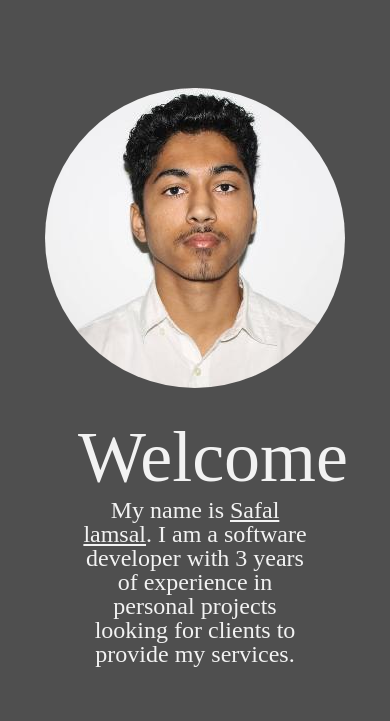
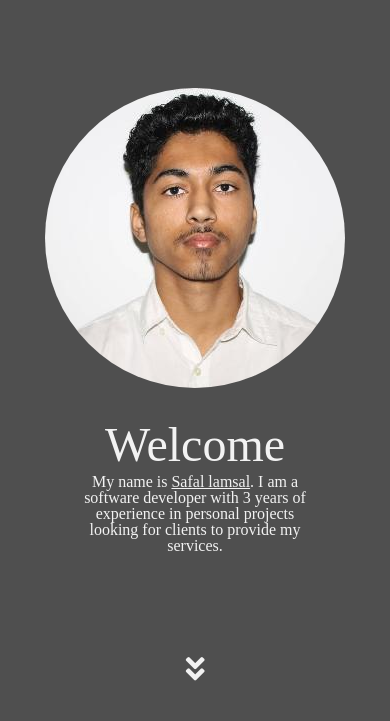
Before and after one commit to muedie/muedie.github.io, a plain HTML site: page index.html in a window 390 px wide. Shown: the part 66-787 px from the top of the page. Drawn offline with Linux system fonts and the light colour scheme.

Commit message:
alignment fix

```diff
--- a/css/style.css
+++ b/css/style.css
@@ -211,6 +211,14 @@ footer p {
         margin: 0 auto;
         margin-top: 30px;
     }
+    .welcome-text h1 {
+        text-align: center;
+        font-size: 48px;
+        margin: 0 auto;
+    }
+    .welcome-text p {
+        font-size: 16px;
+    }
     .showcase {
         display: inline-block;
         text-align: center;
```
